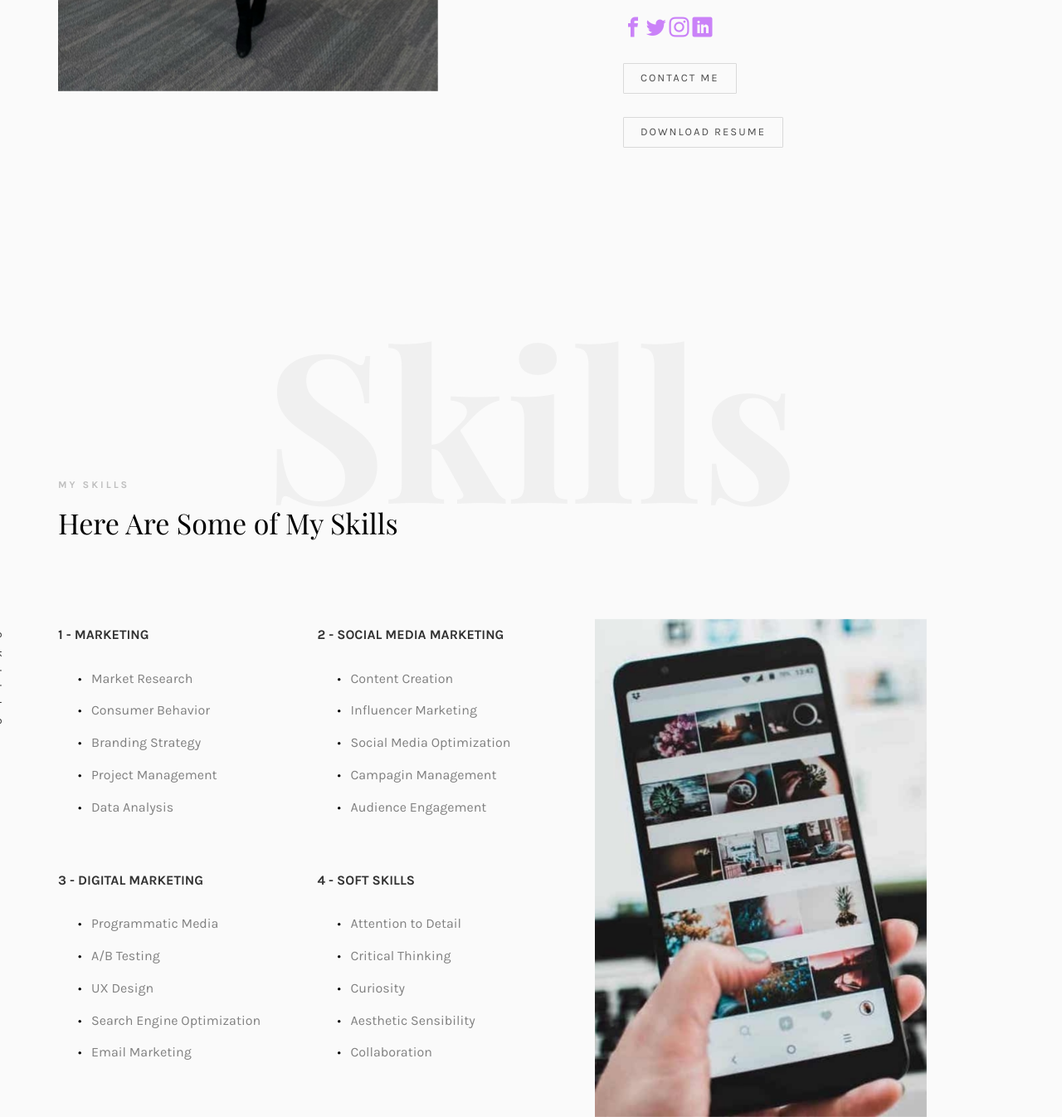
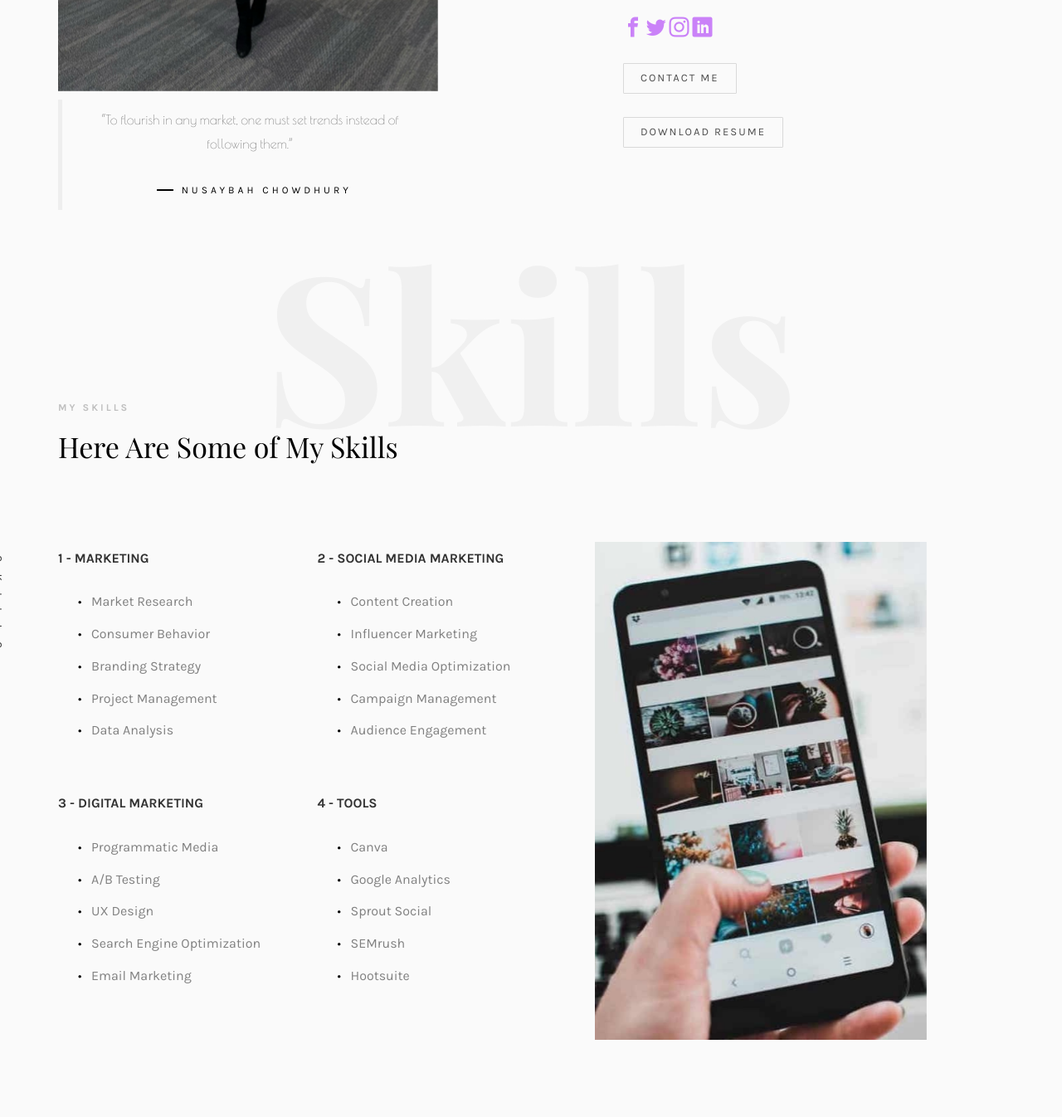
Before and after one commit to nnmcmxcvi/nnmcmxcvi.github.io, a plain HTML site: page index.html in a window 1280 px wide. Shown: the part 583-1929 px from the top of the page at 83% size. Drawn offline with nearby package versions, Linux system fonts and the light colour scheme; files whose address does not match are found by name; a web font is replaced by a local one.

Commit message:
Update index.html

```diff
--- a/index.html
+++ b/index.html
@@ -25,6 +25,9 @@
 
 	<link href="https://fonts.googleapis.com/css?family=Karla:400,700" rel="stylesheet">
 	<link href="https://fonts.googleapis.com/css?family=Playfair+Display:400,400i,700" rel="stylesheet">
+	<link rel="preconnect" href="https://fonts.googleapis.com">
+<link rel="preconnect" href="https://fonts.gstatic.com" crossorigin>
+<link href="https://fonts.googleapis.com/css2?family=Poiret+One&family=Quicksand&display=swap" rel="stylesheet">
 
 	<!-- Animate.css -->
 	<link rel="stylesheet" href="css/animate.css">
@@ -80,8 +83,15 @@
 							<div class="item">
 								<img class="img-responsive about-img" src="images/photo_2.jpg" alt="Portfolio photo of Nusaybah Chowdhury">
 							</div>
+
 						</div>
+						<blockquote class="blockquote text-center">
+							<p class="mb-0" style="font-family: 'Poiret One'; font-size: 16px;">“To flourish in any market, one must set trends instead of following them.” </p>
+							<!-- <footer class="blockquote-footer"> <cite title="Source Title" >Nusaybah Chowdhury</cite></footer> -->
+							<span id="test2"></span	><span id="test">Nusaybah Chowdhury</span>
+						  </blockquote>
 					</div>
+
 					<div class="col-md-6 col-md-push-1 animate-box">
 						<div class="about-desc">
 							<div class="owl-carousel3">
@@ -92,11 +102,15 @@
 									<h2><span>I'm</span><span>A Marketer</span></h2>
 								</div>
 							</div>
+
 							<div class="desc">
 								<div class="rotate">
 									<h2 class="heading">About</h2>
 								</div>
 								<p>A business-minded enthusiast exceptionally experienced in digital, social media & traditional marketing. I'm confident in my ability to guide and transform brands using my expertise and holistic approach to generate successful marketing campaigns. At large, I aspire to motivate, inspire and nurture the business communities, and innovate beyond the world has yet seen.</p>
+
+
+
 								<p class="colorlib-social-icons">
 									<a href="https://www.facebook.com/nnmcmxcvi" target="_blank"><i class="icon-facebook"></i></a>
 									<a href="https://www.twitter.com/nnmcmxcvi" target="_blank"><i class="icon-twitter"></i></a>
@@ -105,7 +119,8 @@
 								</p>
 								<p><a href="mailto:nusaybahchow@gmail.com" class="btn btn-primary btn-outline">Contact Me</a></p>
 								<p><a href="images/NusaybahChowdhuryResume.pdf" class="btn btn-primary btn-outline" target="_blank">Download Resume</a></p>
-							</div>
+
+
 						</div>
 					</div>
 				</div>
@@ -162,18 +177,18 @@
 												<li>Content Creation</li>
 												<li>Influencer Marketing</li>
 												<li>Social Media Optimization</li>
-												<li>Campagin Management</li>
+												<li>Campaign Management</li>
 												<li>Audience Engagement</li>
 											</ul>
 										</div>
 										<div class="services animate-box">
-											<h3>4 - Soft Skills</h3>
+											<h3>4 - Tools</h3>
 											<ul>
-												<li>Attention to Detail</li>
-												<li>Critical Thinking</li>
-												<li>Curiosity</li>
-												<li>Aesthetic Sensibility</li>
-												<li>Collaboration</li>
+												<li>Canva</li>
+												<li>Google Analytics</li>
+												<li>Sprout Social</li>
+												<li>SEMrush</li>
+												<li>Hootsuite</li>
 											</ul>
 										</div>
 									</div>
```
